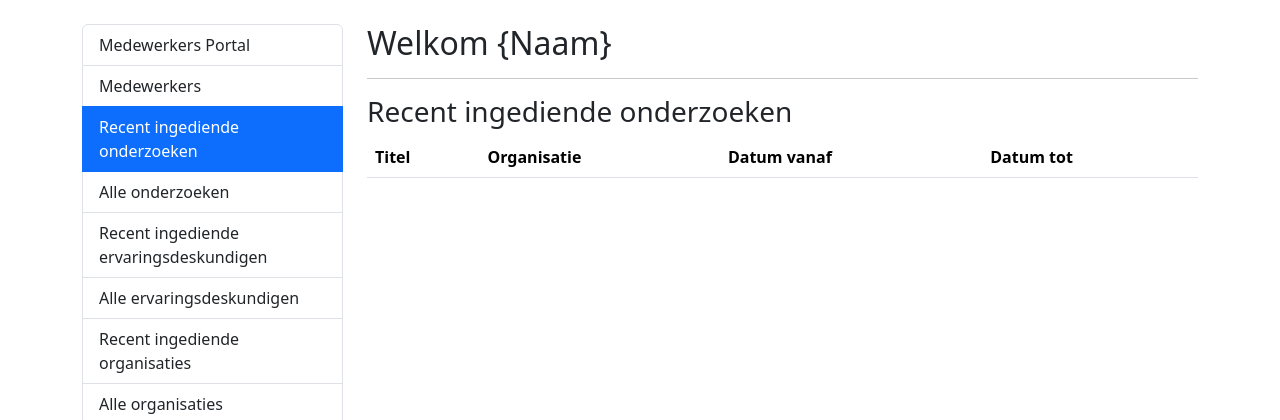
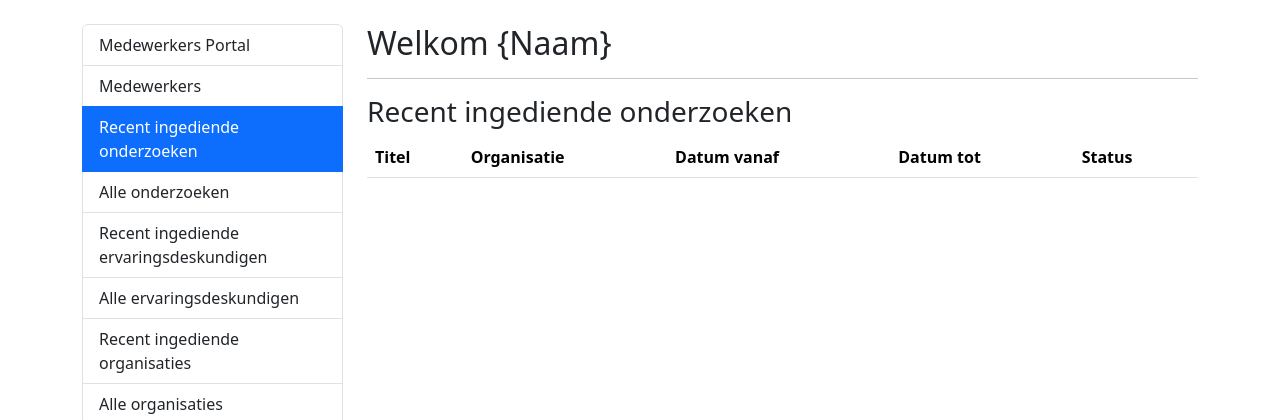
Before and after one commit to Sem-1076101/Cyber-Security, a Django app: page /medewerkers/portal/ in a window 1280 px wide, after a click on "Recent ingediende onderzoeken". Shown: the part 73-493 px from the top of the page. Run offline with Django 5.2, Linux system fonts and the light colour scheme; data comes from the database, SQL or seed files in the repository; tables that the repository leaves empty hold one stand-in row (values such as "Sample post"); lists and menus that the app fills with data are empty.

Commit message:
Changed portal with new things like researches

```diff
--- a/accessibility_hub/administrators/templates/portal.html
+++ b/accessibility_hub/administrators/templates/portal.html
@@ -116,6 +116,7 @@
                                         <th scope="col">Organisatie</th>
                                         <th scope="col">Datum vanaf</th>
                                         <th scope="col">Datum tot</th>
+                                        <th scope="col">Status</th>
                                     </tr>
                                     </thead>
                                     <tbody>
@@ -132,15 +133,18 @@
                                         <th scope="col">Organisatie</th>
                                         <th scope="col">Datum vanaf</th>
                                         <th scope="col">Datum tot</th>
+                                        <th scope="col">Status</th>
                                     </tr>
                                     </thead>
                                     <tbody>
                                     {% for onderzoek in onderzoeken %}
-                                        <tr>
+                                        <tr class='clickable-row'
+                                            data-href="/medewerkers/onderzoek/{{ onderzoek.onderzoek_id }}">
                                             <td>{{ onderzoek.titel }}</td>
-                                            <td>{{ onderzoek.organisatie.naam }}</td>
-                                            <td>{{ onderzoek.datum_vanaf|date:"d-m-Y" }}</td>
-                                            <td>{{ onderzoek.datum_tot|date:"d-m-Y" }}</td>
+                                            <td>{{ onderzoek.organisatie.bedrijfsnaam }}</td>
+                                            <td>{{ onderzoek.startdatum|date:"d-m-Y" }}</td>
+                                            <td>{{ onderzoek.einddatum|date:"d-m-Y" }}</td>
+                                            <td>{{ onderzoek.status }}</td>
                                         </tr>
                                     {% endfor %}
                                     </tbody>
```
